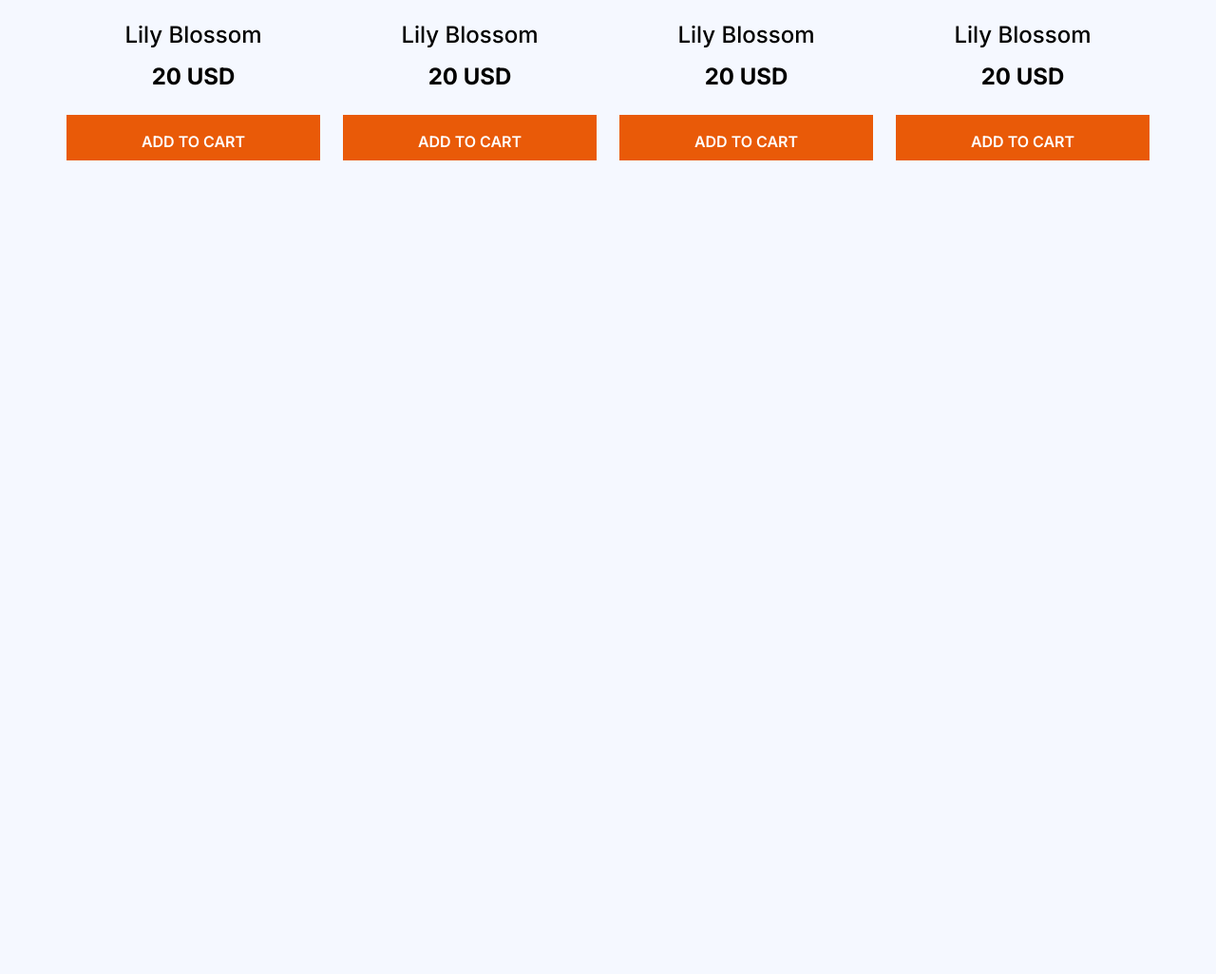
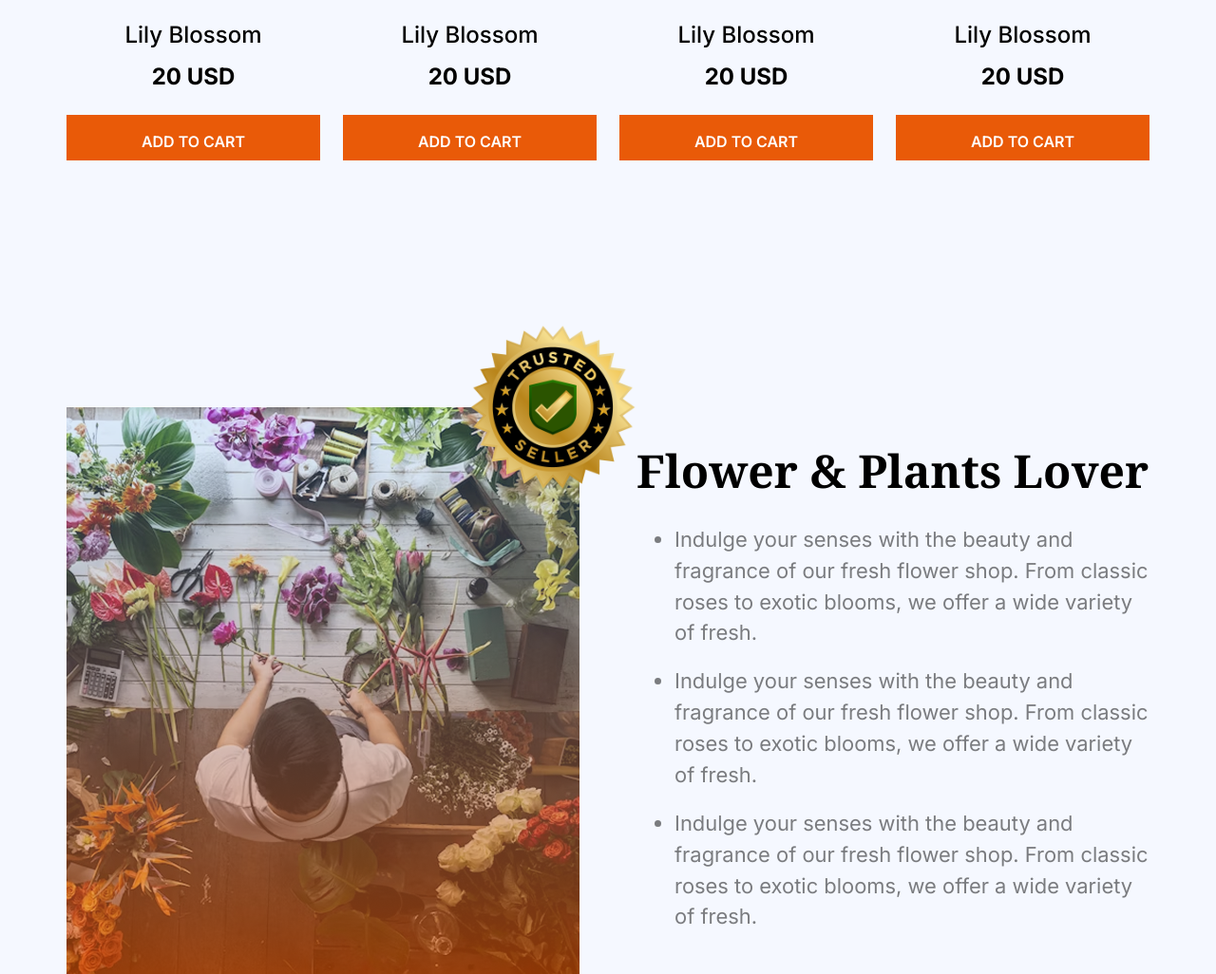
Before and after one commit to anamul009/Assignment2, a plain HTML site: page index.html in a window 1280 px wide. Shown: the part 1815-2841 px from the top of the page at 95% size. Before the commit the page ends 1984 px from the top, so only its background shows below. Drawn offline with nearby package versions, Linux system fonts and the light colour scheme.

Commit message:
flowe lover

```diff
--- a/index.html
+++ b/index.html
@@ -219,6 +219,49 @@
         </div>
         <!-- cards-container ends -->
          </section>
+         <!-- our plants ends -->
+      <!-- flower lover start -->
+      <section
+        class="flower-lover flex flex-col md:flex-row gap-15 items-center max-w-[1140px] mx-auto mt-10 md:mt-65 px-4 md:px-0"
+      >
+        <div class="w-full relative">
+          <img
+            class="spin absolute w-60 h-60 left-98 top-[-120px] hidden md:block animate-spin"
+            src="assets/trusted-badge.png"
+            alt=""
+          />
+          <img class="w-full" src="assets/flower-store.png" alt="" />
+        </div>
 
+        <div class="flower-lover-description w-full">
+          <div>
+            <h2 class="noto-serif-normal text-[#000000] text-5xl mb-8">
+              Flower & Plants Lover
+            </h2>
+
+            <ul
+              class="list-disc pl-5 font-normal text-[1.37rem] text-[rgba(0,0,0,0.5)]"
+            >
+              <li class="mt-4.5 ml-5">
+                Indulge your senses with the beauty and fragrance of our fresh
+                flower shop. From classic roses to exotic blooms, we offer a
+                wide variety of fresh.
+              </li>
+              <li class="mt-4.5 ml-5">
+                Indulge your senses with the beauty and fragrance of our fresh
+                flower shop. From classic roses to exotic blooms, we offer a
+                wide variety of fresh.
+              </li>
+              <li class="mt-4.5 ml-5">
+                Indulge your senses with the beauty and fragrance of our fresh
+                flower shop. From classic roses to exotic blooms, we offer a
+                wide variety of fresh.
+              </li>
+            </ul>
+          </div>
+        </div>
+      </section>
+
+      <!-- flower lover end -->
   </body>
 </html>
```
